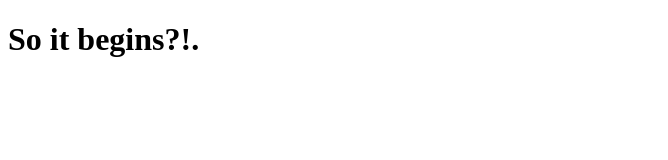
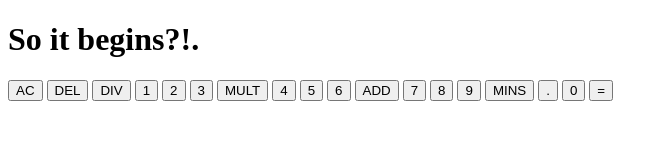
Before and after one commit to zulkh87/06-TOP-Simple-Calculator, a plain HTML site: page index.html in a window 1280 px wide. Shown: the whole page, without its empty margins (0-668 px from the left). Drawn offline with Linux system fonts and the light colour scheme.

Commit message:
calculator markup added

```diff
--- a/index.html
+++ b/index.html
@@ -9,5 +9,29 @@
 </head>
 <body>
     <h1>So it begins?!.</h1>
+    <div class="calculator-grid">
+        <div class="output">
+            <div class="previous-operand"></div>
+            <div class="current-operand"></div>
+        </div>
+        <button class="span-two">AC</button>
+        <button>DEL</button>
+        <button>DIV</button>
+        <button>1</button>
+        <button>2</button>
+        <button>3</button>
+        <button>MULT</button>
+        <button>4</button>
+        <button>5</button>
+        <button>6</button>
+        <button>ADD</button>
+        <button>7</button>
+        <button>8</button>
+        <button>9</button>
+        <button>MINS</button>
+        <button>.</button>
+        <button>0</button>
+        <button class="span-two">=</button>
+    </div>
 </body>
 </html>
```
